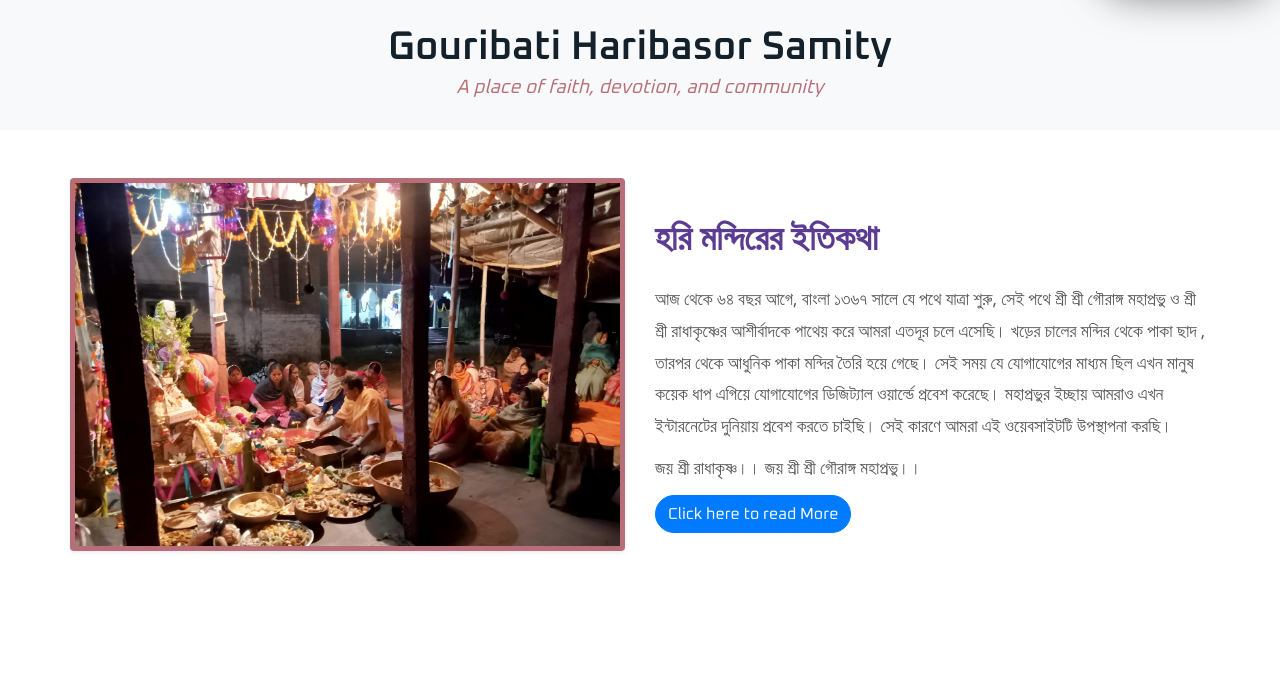
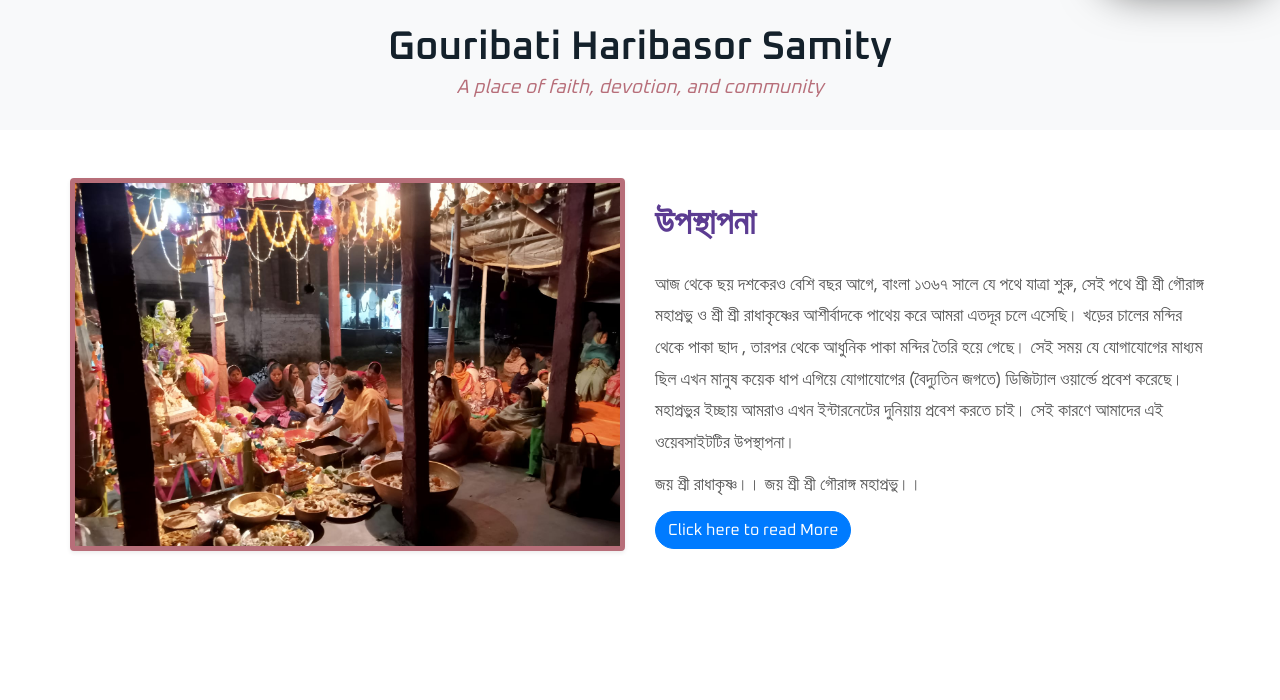
Before and after one commit to himaloy-tech/mandir-website, a Django app: page / in a window 1280 px wide. Shown: the part 801-1501 px from the top of the page. Run offline with Django 4.2, Linux system fonts and the light colour scheme; some libraries are stand-ins or nearby versions.

Commit message:
changed text

```diff
--- a/gouribati/templates/about_us.html
+++ b/gouribati/templates/about_us.html
@@ -115,7 +115,7 @@
             প্রথমের দিকে গ্রামের সরল মানুষেরা প্রত্যেকে নিজের মতো করে ঈশ্বর বন্দনা করতেন। স্বাভাবিক নিয়মেই একে অপরের দেখাদেখি ধীরে ধীরে পাশাপাশি বেশ কয়েকজন মিলে একসাথে হরিনাম করতে আরম্ভ করেন। তাদের মধ্যে শচীন্দ্রনাথ মন্ডল, কানাইলাল মন্ডল, বলাই চন্দ্র মন্ডল, কেশবচন্দ্র মন্ডল, বেচারাম মন্ডল, যতীন্দ্রনাথ বাগ, মহানন্দ পাল, তিলক চন্দ্র পাল, বেচারাম দাস, সাধন চন্দ্র দাস প্রমুখ ব্যক্তিরা নাম সংকীর্তন একসাথে করবার জন্য বিশেষ আগ্রহ দেখান।
 কালক্রমে তারা একসাথে একটি হরিনাম-সংকীর্তন এর দল খুলে ফেলেন। সেটা বাংলার ১৩৬৭ সাল নাগাদ। সেই সময়ে বাঁশ ও খড় কাদা দিয়ে একটি মন্দির নির্মাণ করা হয়। হরিনাম সংকীর্তন চলতে চলতে নিয়ম করে বছরে একদিন ভোগের আয়োজন করা হতো। আস্তে আস্তে যেমন করে ছোট চারা গাছ মহীরুহে পরিণত হয় তেমনই ওই ভোগ অনুষ্ঠান মহোৎসবের রূপ নেয় ।  এই যে বাৎসরিক ছোট ভোগের অনুষ্ঠান - এটা যখন আস্তে আস্তে মহোৎসবে পরিণত হয় তাকে সঙ্গ দিয়েছিলেন গ্রামের প্রতিটি মানুষ। সেই থেকে নিয়ম করে প্রতিবছর বৈশাখ মাসের ১৩ থেকে ১৭ তারিখ পর্যন্ত খুব মহোৎসব পালন করা হয়। ১৩ তারিখে অধিবাস হয় তারপর ১৪ ১৫ ১৬ তিন দিনব্যাপী - ২৪ প্রহর - হরিনাম সংকীর্তন এবং ১৭ তারিখে ভোগ মহোৎসব করা হয়। বলা বাহুল্য - গ্রামের সমস্ত মানুষকে বা পাশাপাশি সমস্ত গ্রামের মানুষকে এই অনুষ্ঠানে সাথী করে তোলার জন্য বিশেষ করে যাদের নাম আগে বলেছি তাদের কৃতিত্বকে ছোট করে দেখা যাবে না।
 সময় যতই এগিয়ে চলতে থাকলো তখন ভক্তের সংখ্যা আরো বাড়তে লাগলো। তাদের মধ্যে এই মন্দিরের উন্নতিকল্পে ব্যক্তিগতভাবে যেটুকু দান করা তাই করতে লাগলো। বেশ কয়েকজন যাদের পাশাপাশি জমি ছিল- প্রত্যেকে নিজস্ব সাধ্যমত একটু একটু করে জমি দেন। মন্দির নির্মাণকল্পে কানাইলাল বাগ দুই শতক, উপেন্দ্রনাথ বেরা এক শতক, লক্ষীকান্ত দাস দু শতক, ক্ষিতীশ চন্দ্র সাহা ছয় শতক জমি দান করেন। ওই জমিতে তেঘরী নিবাসী স্বর্গীয় দুলাল চন্দ্র আদক মহাশয়ের আর্থিক সহায়তায় পাকা মন্দির নির্মান হয়। এভাবে চলতে চলতে প্রাকৃতিক কারণে দুলাল বাবুর নির্মাণ করা মন্দিরের ছাদ খারাপ হয়ে যায়। অতঃপর ইংরেজি ২০০০ সাল নাগাদ তাঁর পুত্র সৃষ্টিধর আদক ওই মন্দিরকে পুনঃনির্মাণ করে দেন।
-হরিনাম সংক্রান্ত কার্যকলাপ, মন্দিরের ভোগ মহোৎসব, তার হিসাব নিকাশ ইত্যাদি সঠিকভাবে এবং সুঠামভাবে করার জন্য ১৯৭৮ সালে একটি সমিতি তৈরি করা হয়। সমিতির প্রথম সম্পাদক ছিলেন শচীন্দ্রনাথ মন্ডল। সভাপতি হন বেচারাম দাস। সমিতির সক্রিয় সদস্য হিসেবে কাজ করতেন অনেকেই। তাদের মধ্যে কিছু মানুষের নাম উল্লেখ করা হলো। যেমন – বেচারাম  মন্ডল, বিজয় মন্ডল, তারাপদ মন্ডল, অজিত মন্ডল, কার্তিক মন্ডল, দেবেন্দ্রনাথ মন্ডল, সুধীরচন্দ্র মন্ডল, অজিত মন্ডল পূর্ণচন্দ্র মন্ডল, ভুবন চন্দ্র মন্ডল, জিতেন্দ্রনাথ মন্ডল, রবীন্দ্রনাথ মণ্ডল, নিমাই মন্ডল, বাসুদেব বাগ, জয়দেব বাগ, দুঃখীরাম বাগ, পদ্মলোচন বাগ, সনাতন বাগ, বিষ্টু চরণ বাগ, গোঁড়েশ্বর বাগ প্রমূখ। এখানে একটি কথা স্পষ্ট করে স্বীকার করা যায় যে যাদের নাম উল্লেখ করা হলো তারাই শুধুমাত্র কাজ করতেন এমন নয়। এছাড়া পাশাপাশি বেশ কয়েকটি গ্রামের লোকজন নিঃস্বার্থভাবে, খুব ভক্তিভরে মন্দিরের কাজে অংশগ্রহণ করতেন। তাদের নাম বলা হলো না বা নাম উল্লেখ করা হলো না মানে তারা কম কাজ করতেন এমন কখনোই নয়। প্রত্যেকে নিজ নিজ সময় সুযোগ মতো মন্দিরের জন্য নিজেদের মহামূল্য সময় এবং শ্রম দান করেছেন। যার কারণে পুরনো সেই খড়ের চালের মন্দির থেকে আজ বড় মন্দির রূপ পেয়েছে। প্রত্যেক বছর হরিবাসর সমিতির পক্ষ থেকে ভোগ মহোৎসব এর আগে পাড়ায়-পাড়ায়, গ্রামে গ্রামে ভিক্ষা করে চাল-নারকেল টাকা-পয়সা সংগ্রহ করতে বের হয়। তা দিয়ে হরিনাম সংকীর্তন এর দল ভাড়া করা ও ভোগ মহোৎসবের আয়োজন করা সম্ভব হয়।
+হরিনাম সংক্রান্ত কার্যকলাপ, মন্দিরের ভোগ মহোৎসব, তার হিসাব নিকাশ ইত্যাদি সঠিকভাবে এবং সুঠামভাবে করার জন্য ১৯৭৮ সালে একটি সমিতি তৈরি করা হয়। সমিতির প্রথম সম্পাদক ছিলেন শচীন্দ্রনাথ মন্ডল। সভাপতি হন বেচারাম দাস। সমিতির সক্রিয় সদস্য হিসেবে কাজ করতেন অনেকেই। তাদের মধ্যে কিছু মানুষের নাম উল্লেখ করা হলো। যেমন - বেচারাম  মন্ডল, বিজয় মন্ডল, তারাপদ মন্ডল, অজিত মন্ডল, কার্তিক মন্ডল, দেবেন্দ্রনাথ মন্ডল, সুধীরচন্দ্র মন্ডল, অজিত মন্ডল পূর্ণচন্দ্র মন্ডল, ভুবন চন্দ্র মন্ডল, জিতেন্দ্রনাথ মন্ডল, রবীন্দ্রনাথ মণ্ডল, নিমাই মন্ডল, বাসুদেব বাগ, জয়দেব বাগ, দুঃখীরাম বাগ, পদ্মলোচন বাগ, সনাতন বাগ, বিষ্টু চরণ বাগ, গোঁড়েশ্বর বাগ প্রমূখ। এখানে একটি কথা স্পষ্ট করে স্বীকার করা যায় যে যাদের নাম উল্লেখ করা হলো তারাই শুধুমাত্র কাজ করতেন এমন নয়। এছাড়া পাশাপাশি বেশ কয়েকটি গ্রামের লোকজন নিঃস্বার্থভাবে, খুব ভক্তিভরে মন্দিরের কাজে অংশগ্রহণ করতেন। তাদের নাম বলা হলো না বা নাম উল্লেখ করা হলো না মানে তারা কম কাজ করতেন এমন কখনোই নয়। প্রত্যেকে নিজ নিজ সময় সুযোগ মতো মন্দিরের জন্য নিজেদের মহামূল্য সময় এবং শ্রম দান করেছেন। যার কারণে পুরনো সেই খড়ের চালের মন্দির থেকে আজ বড় মন্দির রূপ পেয়েছে। প্রত্যেক বছর হরিবাসর সমিতির পক্ষ থেকে ভোগ মহোৎসব এর আগে পাড়ায়-পাড়ায়, গ্রামে গ্রামে ভিক্ষা করে চাল-নারকেল টাকা-পয়সা সংগ্রহ করতে বের হয়। তা দিয়ে হরিনাম সংকীর্তন এর দল ভাড়া করা ও ভোগ মহোৎসবের আয়োজন করা সম্ভব হয়।
 কালের গতিতে প্রবীণদের সাথে সাথে নবীনরাও মন্দিরের কাজে হাত লাগাতে আরম্ভ করেন। ওই নবীনদের মধ্যে থেকে দুজন হরিপাগল - তাপস অধিকারী ও শিবুপদ মন্ডল দুজনে অভিনব এবং আধুনিক মন্দির নির্মাণের স্বপ্ন ও বিগ্রহ স্থাপনের স্বপ্ন দেখতে আরম্ভ করেন। ইঞ্জিনিয়ার ও রাজ মিস্ত্রির সঙ্গে কথা বলে জানা গেল বহু টাকা দরকার। কিন্তু তাদের কাছে কোন টাকা নেই। তখন চলছে বাংলা ১৪১৫ সাল। তাদের কাছে কোন টাকা পয়সা ছিল না, কিন্তু ছিল মহাপ্রভুর প্রতি অগাধ ভক্তি এবং নিজেদের উপর ছিল প্রচন্ড বিশ্বাস।  তারা ক্রমে ক্রমে তাদের এই স্বপ্নকে সমস্ত সদস্যদের মাঝে এবং অন্যান্য ভক্তদের মনের মধ্যে ছড়িয়ে দেন। শান্তনু মণ্ডল এবং ডাক্তার নিমাই মন্ডল ওই দুই হরি পাগলের সাথে একযোগে মন্দির নির্মাণের জন্য ভক্তদের কাছ থেকে টাকা পয়সা ও অন্যান্য দান সংগ্রহ করতে আরম্ভ করেন। মন্দিরের জন্য ভক্তবৃন্দের মধ্যে অনেকে সিমেন্ট দিয়েছেন, অনেকে বালি সাপ্লাই দিয়েছেন, অনেকেই টাইলস দিয়েছেন, কেউ লোহার রড দিয়েছেন, শ্বেত পাথর দিয়েছেন। যে যেমন পেরেছেন তেমন ভাবে দিয়েছেন বলে তাই গৌরিবাটি হরিবাসর সমিতি সেই ১৪১৫ সাল থেকে আজ মন্দির নির্মাণের কাজ শেষের পথে নিয়ে যেতে পেরেছে।
         </p>
         <p class="mission-icons">
--- a/gouribati/templates/index.html
+++ b/gouribati/templates/index.html
@@ -117,11 +117,9 @@
                 <img src="{% static "img/banner.jpg" %}" alt="Temple Image" class="img-fluid rounded shadow-sm">
             </div>
             <div class="col-lg-6" data-aos="fade-left">
-                <h2 class="section-title">হরি মন্দিরের ইতিকথা</h2>
+                <h2 class="section-title">উপস্থাপনা</h2>
                 <p class="about-text" style="margin-bottom: 10px;">
-                    আজ থেকে ৬৪ বছর আগে, বাংলা ১৩৬৭ সালে যে পথে যাত্রা শুরু,  সেই পথে শ্রী শ্রী গৌরাঙ্গ মহাপ্রভু ও শ্রী শ্রী রাধাকৃষ্ণের আশীর্বাদকে পাথেয় করে আমরা এতদূর চলে এসেছি।  খড়ের চালের মন্দির থেকে পাকা ছাদ , তারপর থেকে আধুনিক পাকা মন্দির তৈরি হয়ে গেছে। সেই সময় যে যোগাযোগের মাধ্যম ছিল এখন মানুষ কয়েক ধাপ এগিয়ে যোগাযোগের ডিজিট্যাল ওয়ার্ল্ডে প্রবেশ করেছে। মহাপ্রভুর ইচ্ছায় আমরাও এখন ইন্টারনেটের দুনিয়ায় প্রবেশ করতে চাইছি। সেই কারণে আমরা এই ওয়েবসাইটটি উপস্থাপনা করছি।
-				</p>
-
+                    আজ থেকে ছয় দশকেরও বেশি বছর আগে, বাংলা ১৩৬৭ সালে যে পথে যাত্রা শুরু,  সেই পথে শ্রী শ্রী গৌরাঙ্গ মহাপ্রভু ও শ্রী শ্রী রাধাকৃষ্ণের আশীর্বাদকে পাথেয় করে আমরা এতদূর চলে এসেছি।  খড়ের চালের মন্দির থেকে পাকা ছাদ , তারপর থেকে আধুনিক পাকা মন্দির তৈরি হয়ে গেছে। সেই সময় যে যোগাযোগের মাধ্যম ছিল এখন মানুষ কয়েক ধাপ এগিয়ে যোগাযোগের (বৈদ্যুতিন জগতে) ডিজিট্যাল ওয়ার্ল্ডে প্রবেশ করেছে। মহাপ্রভুর ইচ্ছায় আমরাও এখন ইন্টারনেটের দুনিয়ায় প্রবেশ করতে চাই। সেই কারণে আমাদের এই ওয়েবসাইটটির উপস্থাপনা। </p>
 				<p class="about-text" style="margin-bottom: 10px;">
 					জয় শ্রী রাধাকৃষ্ণ।।
 					 জয় শ্রী শ্রী গৌরাঙ্গ মহাপ্রভু।।
```
